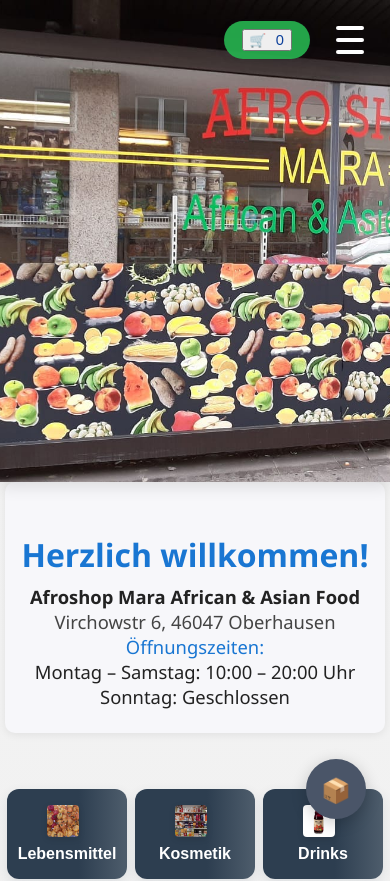
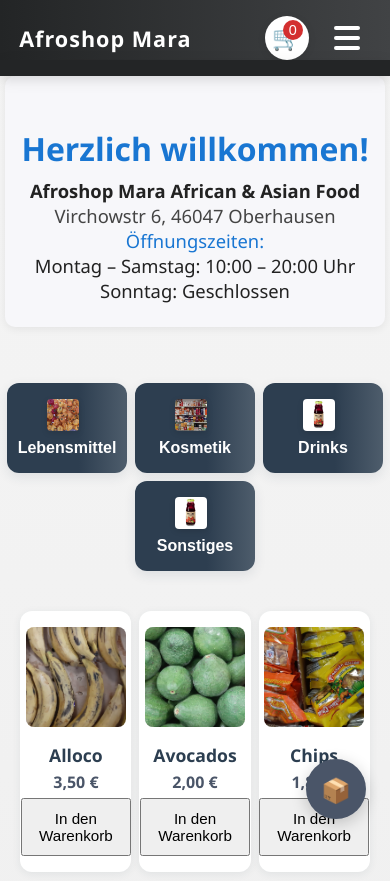
Before and after one commit to Ydi5291/afroshop-mara, a React (Create React App) app: page / in a window 390 px wide. Shown: the top 881 px of the page. Built offline with nearby package versions, Linux system fonts and the light colour scheme; no server answers.

Commit message:
Amélioration du footer : hover dégradé, responsive et style moderne

```diff
--- a/src/Components/Header.jsx
+++ b/src/Components/Header.jsx
@@ -5,10 +5,7 @@ function Header({ onNav, cart = [], onCartClick }) {
   const [menuOpen, setMenuOpen] = useState(false);
 
   const handleNav = (page) => {
-    // Fermer le menu d'abord
     setMenuOpen(false);
-
-    // Scroll smooth si la section existe
     const sectionMap = {
       Lebensmittel: 'lebensmittel',
       Kosmetik: 'kosmetik',
@@ -29,7 +26,6 @@ function Header({ onNav, cart = [], onCartClick }) {
         }
       }, 100);
     } else {
-      // Pour les autres pages (Über uns, Kontakt, Impressum, AGB)
       onNav(page);
       setTimeout(() => {
         window.scrollTo({ top: 0, behavior: 'smooth' });
@@ -39,6 +35,14 @@ function Header({ onNav, cart = [], onCartClick }) {
 
   return (
     <header className="App-header">
+      <div className="header-content" style={{display: 'flex', alignItems: 'center', justifyContent: 'space-between'}}>
+        <div
+          className="logo"
+          tabIndex={0}
+          onClick={() => handleNav('Lebensmittel')}
+        >
+          Afroshop Mara
+        </div>
         <div className="header-actions">
           <div className="cart-header">
             <button className="cart-btn" onClick={onCartClick}>
@@ -55,6 +59,7 @@ function Header({ onNav, cart = [], onCartClick }) {
             <span />
           </button>
         </div>
+      </div>
       <nav className={`header-nav${menuOpen ? ' open' : ''}`}>
         <button onClick={() => handleNav('Lebensmittel')}>Lebensmittel</button>
         <button onClick={() => handleNav('Kosmetik')}>Kosmetik</button>
--- a/src/Styles/Cart.css
+++ b/src/Styles/Cart.css
@@ -41,6 +41,7 @@
 .cart-modal *,
 .fullscreen-modal * {
   color: #f5f5f5 !important;
+  padding-top: 3.5rem;
 }
 
 .fullscreen-modal {
@@ -71,8 +72,8 @@
 /* Bouton de fermeture */
 .cart-close {
   position: absolute;
-  top: 45px;
-  right: 16px;
+  top: 48px;
+  right: 25px;
   z-index: 9999;
   display: block;
   background: #fff;
@@ -116,20 +117,20 @@
 
 .cart-item span {
   flex: 1;
-  font-size: 1.05rem;
+  font-size: 1.08rem;
   color: #222;
 }
 
 .cart-item button {
   background: #f0f0f0;
   border: none;
-  border-radius: 50%;
+  border-radius: 100%;
   width: 32px;
   height: 32px;
   font-size: 1.2rem;
   color: #1976d2;
   cursor: pointer;
-  margin: 0 2px;
+  padding: 0;
   transition: background 0.2s, color 0.2s, transform 0.1s;
   box-shadow: 0 1px 4px rgba(25, 118, 210, 0.07);
   display: flex;
--- a/src/Styles/Footer.css
+++ b/src/Styles/Footer.css
@@ -1,6 +1,7 @@
+/* Footer par défaut : même fond que le body */
 .App-footer {
-  background: linear-gradient(90deg, #232526 0%, #414345 100%);
-  color: #fff;
+  background: inherit;
+  color: inherit;
   padding: 2.2rem 0 0.7rem 0;
   text-align: center;
   font-size: 1rem;
@@ -8,6 +9,13 @@
   border-top-left-radius: 18px;
   border-top-right-radius: 18px;
   box-shadow: 0 -2px 16px rgba(0,0,0,0.10);
+  transition: background 0.3s, color 0.3s;
+}
+
+/* Au survol : dégradé et texte blanc */
+.App-footer:hover {
+  background: linear-gradient(90deg, #232526 0%, #414345 100%);
+  color: #fff;
 }
 
 .footer-main {
--- a/src/Styles/Header.css
+++ b/src/Styles/Header.css
@@ -1,182 +1,153 @@
-:root {
-  --primary-color: #2c3e50;
-  --accent-color: #0d419b;
-  --text-light: #fff;
-  --overlay-bg: #0f10f0;
-  --btn-bg: rgba(38, 177, 79, 0.92);
-  --btn-bg-hover: hsl(160, 71%, 49%);
+/* Header principal */
+.App-header {
+  width: 100%;
+  background: linear-gradient(90deg, #232526 0%, #414345 100%);
+  color: #fff;
+  box-shadow: 0 2px 12px rgba(0,0,0,0.07);
+  padding: 0.5rem 0;
+  position: sticky;
+  top: 0;
+  z-index: 100;
+}
+/* logo du header */
+.logo {
+  color: #fff;
+  font-weight: 700;
+  font-size: 1.35rem;
+  letter-spacing: 1px;
+  cursor: pointer;
+  padding: 0.2rem 1.2rem;
+  border-radius: 8px;
+  transition: background 0.2s, color 0.2s, box-shadow 0.2s;
+  outline: none;
+}
+.logo:hover,
+.logo:focus {
+  background: #fff;
+  color: #232526;
+  box-shadow: 0 2px 12px rgba(0,0,0,0.09);
+  text-decoration: none;
+}
+/* Actions (panier + burger) */
+.header-actions {
+  display: flex;
+  align-items: center;
+  justify-content: flex-end;
+  padding: 0 1.5rem;
+  height: 60px;
 }
 
-/* Header principal */
-.App-header {
-  height: 450px;
-  padding: 16px 12px;
+/* Panier */
+.cart-header {
+  margin-right: 1.2rem;
+}
+.cart-btn {
+  background: #fff;
+  color: #232526;
+  border: none;
+  border-radius: 50%;
+  font-size: 1.5rem;
+  width: 44px;
+  height: 44px;
+  box-shadow: 0 2px 8px rgba(0,0,0,0.08);
+  cursor: pointer;
+  position: relative;
+  transition: background 0.2s, color 0.2s;
+}
+.cart-btn span {
+  position: absolute;
+  top: 4px;
+  right: 6px;
+  background: #d32f2f;
+  color: #fff;
+  border-radius: 50%;
+  font-size: 0.9rem;
+  width: 20px;
+  height: 20px;
   display: flex;
-  flex-direction: column;
   align-items: center;
   justify-content: center;
-  color: var(--text-light);
-  font-weight: bold;
-  background-image: url('../images/Afroshop-mara1.jpg');
-  background-size: cover;
-  background-repeat: no-repeat;
-  background-position: 0% 50%;
-  animation: bgMove 20s linear infinite alternate;
-  position: relative;
-  box-shadow: 0 4px 16px rgba(0, 0, 0, 0.12);
-  overflow: hidden;
 }
 
-@keyframes bgMove {
-  0% { background-position: 0% 50%; }
-  100% { background-position: 100% 50%; }
-}
-
-/* Actions (panier + burger) */
-.header-actions {
-  position: absolute;
-  top: 18px;
-  right: 18px;
-  display: flex;
-  flex-direction: row;
-  align-items: center;
-  gap: 18px;
-  z-index: 12;
-}
-
-.cart-header {
-  background: var(--btn-bg);
-  color: var(--text-light);
-  border-radius: 50px;
-  padding: 8px 18px;
-  font-size: 1.1rem;
-  font-weight: bold;
-  display: flex;
-  align-items: center;
-  box-shadow: 0 2px 8px rgba(44,62,80,0.08);
-}
-
-.cart-header span {
-  margin-left: 6px;
-  font-size: 1.1em;
-  color: var(--accent-color);
-}
-
-/* Bouton burger (mobile) */
+/* Burger menu */
 .burger {
   display: none;
   flex-direction: column;
   justify-content: center;
-  align-items: center;
-  width: 44px;
-  height: 44px;
+  width: 38px;
+  height: 38px;
   background: none;
   border: none;
   cursor: pointer;
-  z-index: 10;
+  gap: 6px;
+  z-index: 101;
 }
-
 .burger span {
   display: block;
-  width: 28px;
   height: 4px;
-  margin: 4px 0;
-  background: var(--text-light);
+  width: 100%;
+  background: #fff;
   border-radius: 2px;
-  transition: 0.3s;
+  transition: all 0.3s;
 }
-
 .burger.open span:nth-child(1) {
-  transform: translateY(8px) rotate(45deg);
-  background: #4a5568;
+  transform: translateY(10px) rotate(45deg);
 }
 .burger.open span:nth-child(2) {
   opacity: 0;
 }
 .burger.open span:nth-child(3) {
-  transform: translateY(-8px) rotate(-45deg);
-  background: #4a5568;
+  transform: translateY(-10px) rotate(-45deg);
 }
 
 /* Navigation */
 .header-nav {
-  position: absolute;
-  bottom: 24px;
   display: flex;
-  gap: 8px;
-  z-index: 2;
-  transition: all 0.3s;
+  justify-content: center;
+  align-items: center;
+  gap: 1.2rem;
+  padding: 0.5rem 0;
+  background: transparent;
+  transition: max-height 0.3s;
+}
+.header-nav button {
+  background: none;
+  border: none;
+  color: #fff;
+  font-size: 1.08rem;
+  font-weight: 500;
+  padding: 0.4rem 1.1rem;
+  border-radius: 22px;
+  cursor: pointer;
+  transition: background 0.2s, color 0.2s;
+}
+.header-nav button:hover,
+.header-nav button:focus {
+  background: #fff;
+  color: #232526;
 }
 
-.header-nav button {
-  background: var(--btn-bg);
-  color: var(--text-light);
-  border: none;
-  border-radius: 8px;
-  padding: 11.2px 24px;
-  font-size: 16px;
-  cursor: pointer;
-  font-weight: bold;
-  transition: background 0.2s, color 0.2s;
-  box-shadow: 0 2px 8px rgba(109, 160, 42, 0.01);
-}
-
-.header-nav button:hover,
-.header-nav button:focus {
-  background: var(--btn-bg-hover);
-  color: var(--accent-color);
-}
-
-/* Unifie le fond du menu mobile */
-@media (max-width: 768px) {
-  .App-header {
-    min-height: 140px;
-    padding: 16px 8px;
-    text-align: center;
-  }
-
-  .burger {
-    display: flex;
-  }
-
+/* Responsive */
+@media (max-width: 900px) {
   .header-nav {
-    max-height: 100%;
-    display: none;
     flex-direction: column;
-    align-items: center;
-    gap: 2px;
+    align-items: flex-start;
+    background: #232526;
     position: absolute;
     top: 60px;
     left: 0;
     right: 0;
-    padding: 8px 0;
-    z-index: 5;
-    border-radius: 0 0 12px 12px;
-    box-shadow: 0 4px 16px rgba(0, 0, 0, 0.5);
-    background-image: url('../images/ImgLebensmittel/Alloco2.jpg');
-    background-size: cover;
-    background-position: center;
-    background-repeat: no-repeat;
+    max-height: 0;
+    overflow: hidden;
+    z-index: 100;
+    box-shadow: 0 4px 16px rgba(0,0,0,0.09);
   }
-
   .header-nav.open {
+    max-height: 400px;
+    padding: 1rem 1.5rem;
+    transition: max-height 0.4s;
+  }
+  .burger {
     display: flex;
   }
-
-  .header-nav button {
-    width: 90%;
-    max-width: 150px;
-    background: transparent;
-    box-shadow: none;
-    border-radius: 8px;
-    color: #fff;
-    margin: 0.1rem 0;
-    transition: background 0.2s, color 0.2s;
-  }
-
-  .header-nav button:hover,
-  .header-nav button:focus {
-    background: #11b8af;
-    color: #222;
-  }
 }
```
Also changed, not shown: src/Components/Cart.jsx (indentation only). Lines whose indentation alone changed are shown as unchanged.
